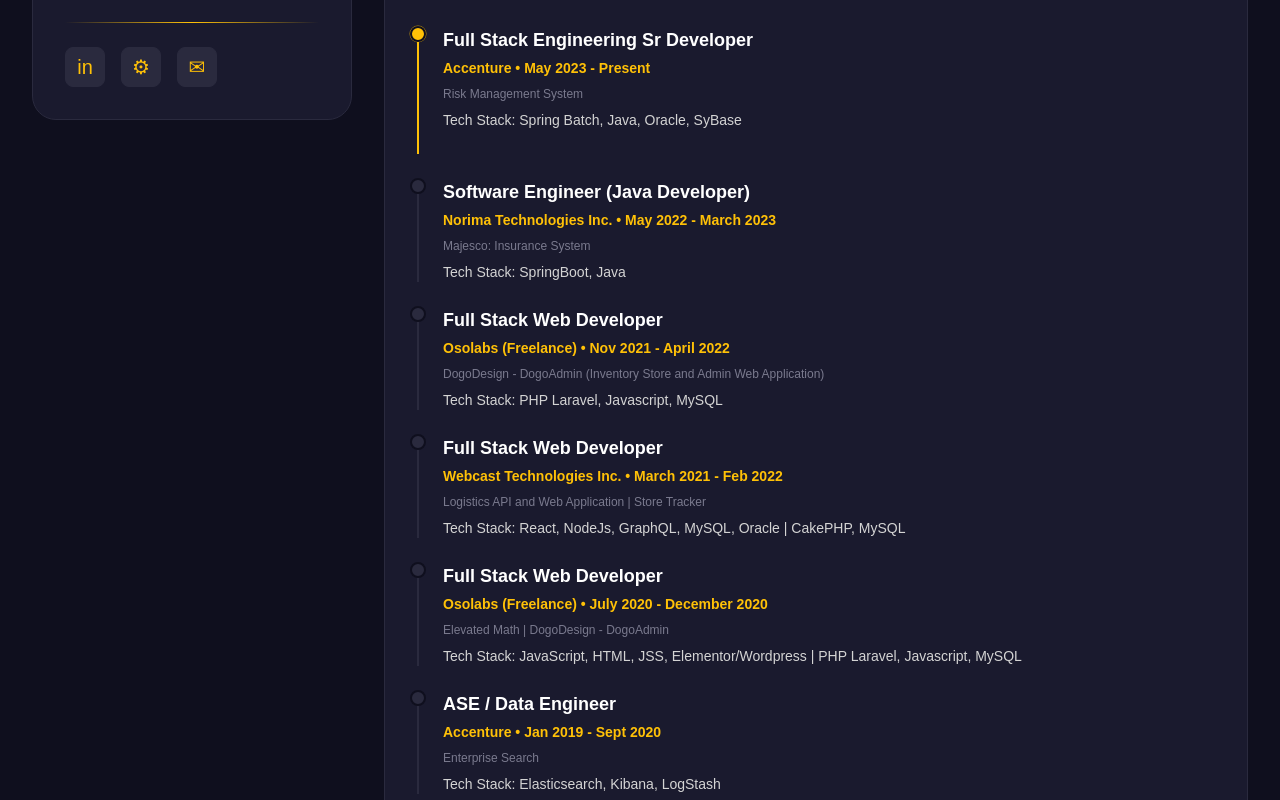
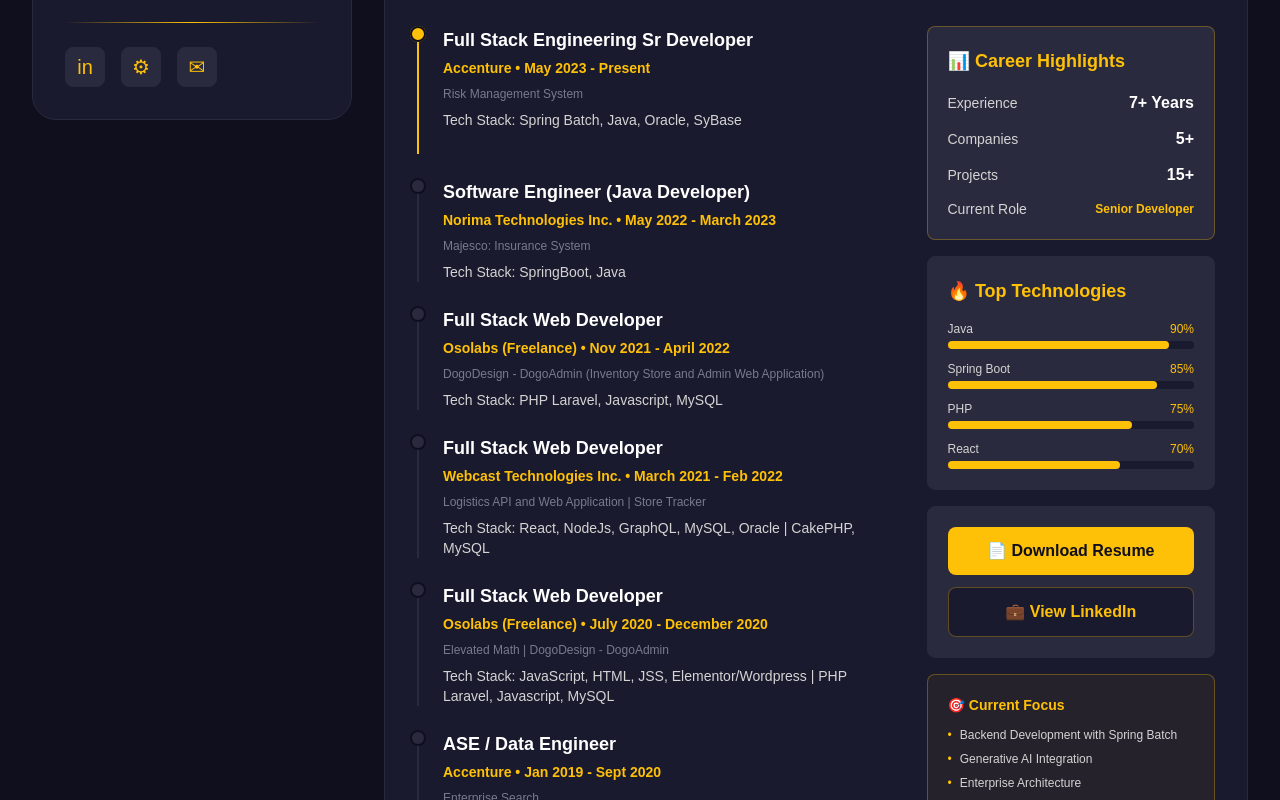
Before and after one commit to JulianCorpuz/Portfolio, a Next.js app: page /about in a window 1280 px wide. Shown: the part 540-1340 px from the top of the page. Built offline with nearby package versions, Linux system fonts and the light colour scheme.

Commit message:
Updated about page with improved skills section and layout

```diff
--- a/src/app/about/page.tsx
+++ b/src/app/about/page.tsx
@@ -23,7 +23,9 @@
 
       <div className="mt-10 pt-10 border-t border-dark-border animate-slide-up" style={{animationDelay: '0.2s'}}>
         <h3 className="text-xl font-bold text-accent-gold mb-6">Experience</h3>
-        <div className="space-y-6">
+        <div className="grid grid-cols-1 lg:grid-cols-12 gap-8 lg:gap-12">
+          {/* Timeline - Left Side */}
+          <div className="lg:col-span-7 space-y-6">
             <div className="border-l-2 border-accent-gold pl-6 pb-6 relative animate-slide-up hover:border-accent-gold-light smooth-transition" style={{animationDelay: '0.3s'}}>
               <div className="absolute -left-[9px] top-0 w-4 h-4 bg-accent-gold rounded-full border-2 border-dark-bg animate-pulse-gold"></div>
               <h4 className="text-lg font-bold text-white mb-1">Full Stack Engineering Sr Developer</h4>
@@ -91,6 +93,116 @@
               <p className="text-text-light text-sm">
                 Tech Stack: React Native, Firebase
               </p>
+            </div>
+          </div>
+
+          {/* Career Highlights - Right Side */}
+          <div className="lg:col-span-5">
+            <div className="lg:sticky lg:top-4 space-y-4 lg:pl-4">
+              {/* Career Stats */}
+              <div className="bg-dark-border border border-accent-gold/30 rounded-lg p-5 animate-slide-up hover:border-accent-gold smooth-transition hover:shadow-lg hover:shadow-accent-gold/20" style={{animationDelay: '0.3s'}}>
+                <h4 className="font-bold text-accent-gold mb-4 text-lg">📊 Career Highlights</h4>
+                <div className="space-y-3">
+                  <div className="flex justify-between items-center">
+                    <span className="text-text-light text-sm">Experience</span>
+                    <span className="text-white font-bold">7+ Years</span>
+                  </div>
+                  <div className="flex justify-between items-center">
+                    <span className="text-text-light text-sm">Companies</span>
+                    <span className="text-white font-bold">5+</span>
+                  </div>
+                  <div className="flex justify-between items-center">
+                    <span className="text-text-light text-sm">Projects</span>
+                    <span className="text-white font-bold">15+</span>
+                  </div>
+                  <div className="flex justify-between items-center">
+                    <span className="text-text-light text-sm">Current Role</span>
+                    <span className="text-accent-gold font-bold text-xs">Senior Developer</span>
+                  </div>
+                </div>
+              </div>
+
+              {/* Top Technologies */}
+              <div className="bg-dark-border border border-dark-border rounded-lg p-5 animate-slide-up hover:border-accent-gold/50 smooth-transition hover:shadow-lg hover:shadow-accent-gold/10" style={{animationDelay: '0.4s'}}>
+                <h4 className="font-bold text-accent-gold mb-4 text-lg">🔥 Top Technologies</h4>
+                <div className="space-y-3">
+                  <div>
+                    <div className="flex justify-between text-xs mb-1">
+                      <span className="text-text-light">Java</span>
+                      <span className="text-accent-gold">90%</span>
+                    </div>
+                    <div className="w-full bg-dark-card rounded-full h-2">
+                      <div className="bg-accent-gold h-2 rounded-full" style={{width: '90%'}}></div>
+                    </div>
+                  </div>
+                  <div>
+                    <div className="flex justify-between text-xs mb-1">
+                      <span className="text-text-light">Spring Boot</span>
+                      <span className="text-accent-gold">85%</span>
+                    </div>
+                    <div className="w-full bg-dark-card rounded-full h-2">
+                      <div className="bg-accent-gold h-2 rounded-full" style={{width: '85%'}}></div>
+                    </div>
+                  </div>
+                  <div>
+                    <div className="flex justify-between text-xs mb-1">
+                      <span className="text-text-light">PHP</span>
+                      <span className="text-accent-gold">75%</span>
+                    </div>
+                    <div className="w-full bg-dark-card rounded-full h-2">
+                      <div className="bg-accent-gold h-2 rounded-full" style={{width: '75%'}}></div>
+                    </div>
+                  </div>
+                  <div>
+                    <div className="flex justify-between text-xs mb-1">
+                      <span className="text-text-light">React</span>
+                      <span className="text-accent-gold">70%</span>
+                    </div>
+                    <div className="w-full bg-dark-card rounded-full h-2">
+                      <div className="bg-accent-gold h-2 rounded-full" style={{width: '70%'}}></div>
+                    </div>
+                  </div>
+                </div>
+              </div>
+
+              {/* Action Buttons */}
+              <div className="bg-dark-border border border-dark-border rounded-lg p-5 animate-slide-up hover:border-accent-gold/50 smooth-transition space-y-3 hover:shadow-lg hover:shadow-accent-gold/10" style={{animationDelay: '0.5s'}}>
+                <a
+                  href="/resume.pdf"
+                  download
+                  className="block w-full bg-accent-gold hover:bg-accent-gold-light text-dark-bg font-bold py-3 px-4 rounded-lg transition text-center smooth-transition hover:scale-105 hover:shadow-lg hover:shadow-accent-gold/30"
+                >
+                  📄 Download Resume
+                </a>
+                <a
+                  href="https://www.linkedin.com/in/julius-ian-corpuz-8bb025165/"
+                  target="_blank"
+                  rel="noopener noreferrer"
+                  className="block w-full bg-dark-card hover:bg-dark-border text-accent-gold font-bold py-3 px-4 rounded-lg border border-accent-gold/30 hover:border-accent-gold transition text-center smooth-transition hover:scale-105"
+                >
+                  💼 View LinkedIn
+                </a>
+              </div>
+
+              {/* Current Focus */}
+              <div className="bg-accent-gold/5 border border-accent-gold/30 rounded-lg p-5 animate-slide-up hover:border-accent-gold smooth-transition hover:shadow-lg hover:shadow-accent-gold/20" style={{animationDelay: '0.6s'}}>
+                <h4 className="font-bold text-accent-gold mb-3 text-sm">🎯 Current Focus</h4>
+                <ul className="space-y-2 text-xs text-text-light">
+                  <li className="flex items-start">
+                    <span className="text-accent-gold mr-2">•</span>
+                    <span>Backend Development with Spring Batch</span>
+                  </li>
+                  <li className="flex items-start">
+                    <span className="text-accent-gold mr-2">•</span>
+                    <span>Generative AI Integration</span>
+                  </li>
+                  <li className="flex items-start">
+                    <span className="text-accent-gold mr-2">•</span>
+                    <span>Enterprise Architecture</span>
+                  </li>
+                </ul>
+              </div>
+            </div>
           </div>
         </div>
       </div>
```
Lines whose indentation alone changed are shown as unchanged.
